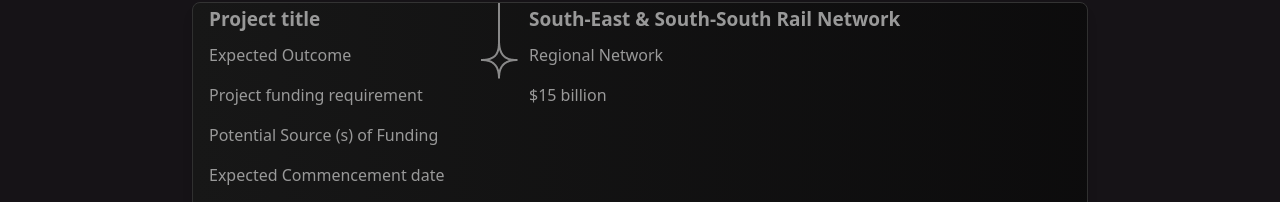
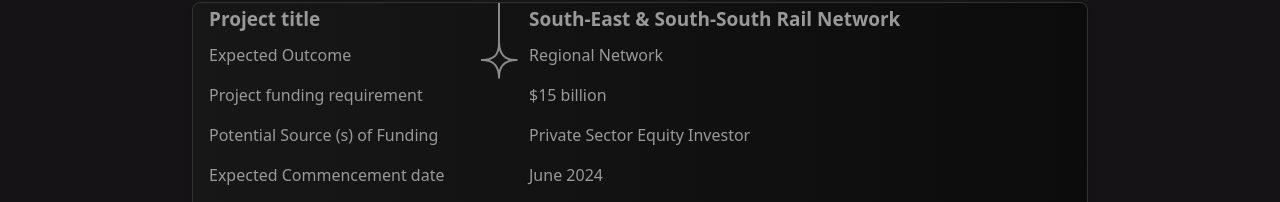
Before and after one commit to holapepgit/portfolio-1, a React (Vite) app: page /projects in a window 1280 px wide. Shown: the part 598-800 px from the top of the page. Built offline with nearby package versions, Linux system fonts and the light colour scheme.

Commit message:
Update project factsheet

```diff
--- a/src/constant/tableData.js
+++ b/src/constant/tableData.js
@@ -9,11 +9,11 @@ export const tableData = [
   },
   {
     title: "Potential Source (s) of Funding",
-    details: "",
+    details: "Private Sector Equity Investor",
   },
   {
     title: "Expected Commencement date",
-    details: "",
+    details: "June 2024",
   },
   {
     title: "Expected Duration",
```
